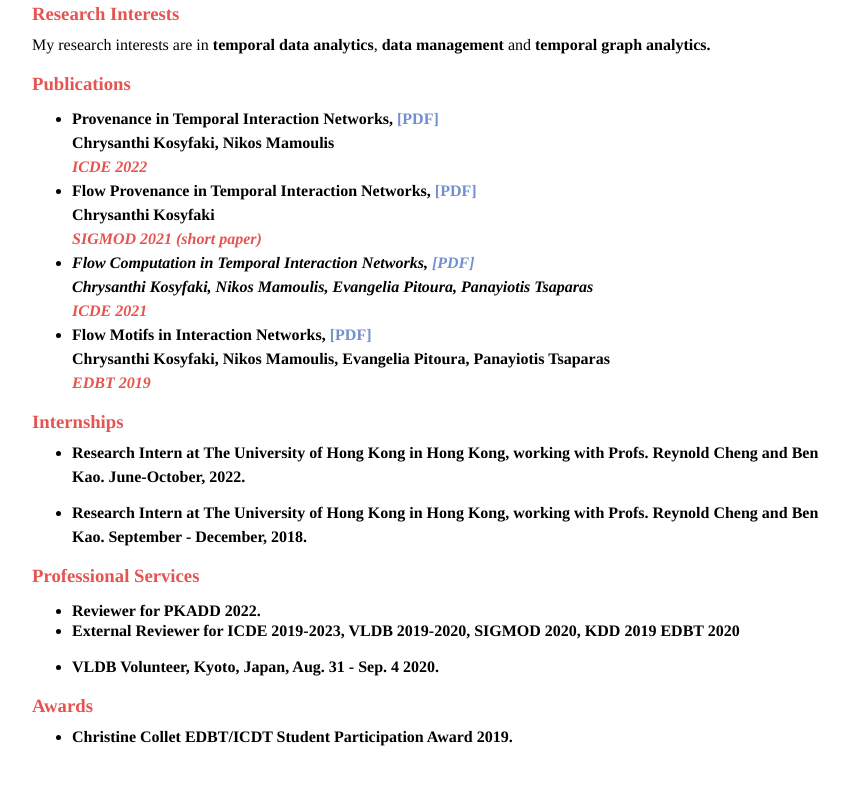
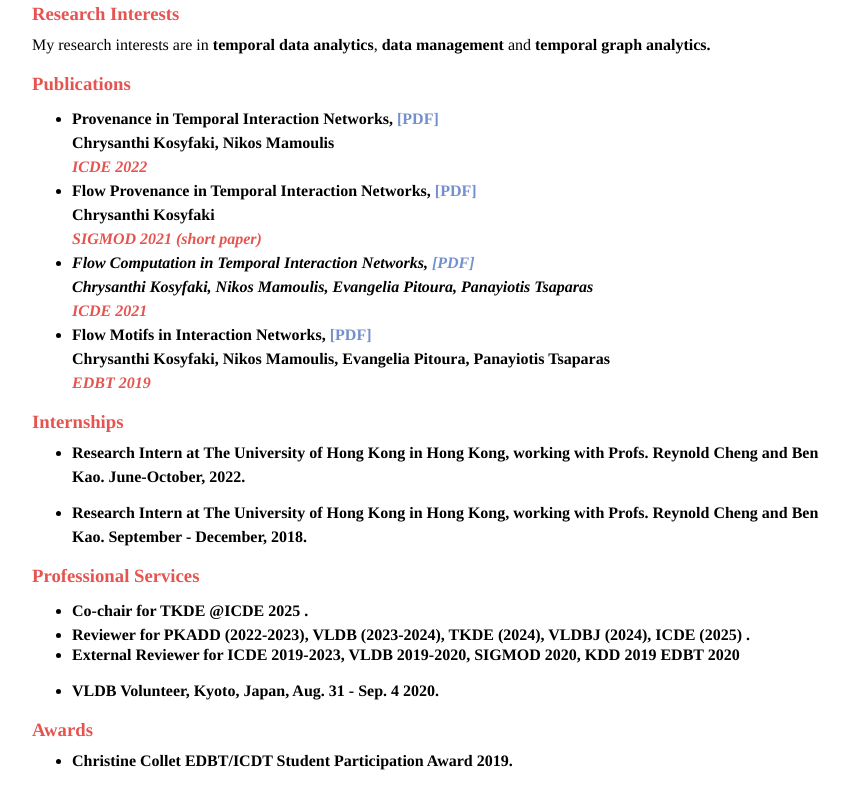
Before and after one commit to chryskosyfaki/chryskosyfaki.github.io, a plain HTML site: page index.html in a window 1280 px wide. Shown: the part 394-1202 px from the top of the page, without its empty margins (201-1050 px from the left). Drawn offline with Linux system fonts and the light colour scheme.

Commit message:
Update index.html

```diff
--- a/index.html
+++ b/index.html
@@ -160,7 +160,10 @@
 
 -->
 <li>
-<a style="margin-top:-4px">Reviewer for PKADD 2022.</a></li>
+<a style="margin-top:-4px">Co-chair for TKDE @ICDE 2025 .</a></li>
+
+<li>
+<a style="margin-top:-4px">Reviewer for PKADD (2022-2023), VLDB  (2023-2024), TKDE (2024), VLDBJ (2024), ICDE (2025) .</a></li>
 
 
 <li>
```
